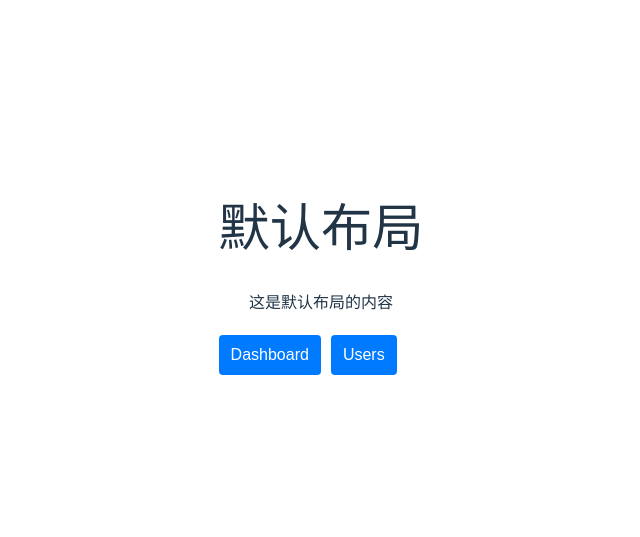
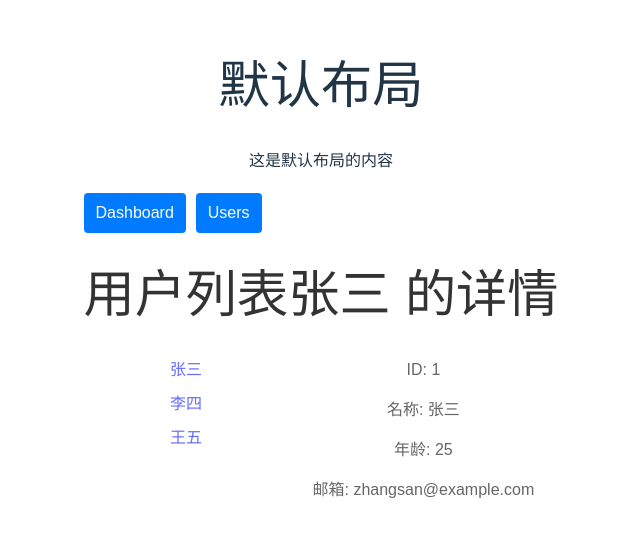
Before and after one commit to Muliminty/Vue3-admin, a Vue app: page /users/1 in a window 1280 px wide. Shown: the part 129-666 px from the top of the page, without its empty margins (319-959 px from the left). Built offline with nearby package versions, Linux system fonts and the light colour scheme.

Commit message:
嵌套路由

```diff
--- a/src/router/modules/user.ts
+++ b/src/router/modules/user.ts
@@ -5,6 +5,13 @@ const userRoutes: RouteRecordRaw[] = [
         path: '/users',
         name: 'UserList',
         component: () => import('@/views/User/UserList.vue'),
+        children: [
+            {
+                path: ':id',  // 子路由路径，带参数
+                name: 'UserDetail',
+                component: () => import('@/views/User/UserDetail.vue'),
+            },
+        ],
     },
     // {
     //     path: '/users/:id',
--- /dev/null
+++ b/src/views/User/UserDetail.vue
@@ -0,0 +1,80 @@
+<template>
+    <div v-if="user">
+        <h1>{{ user.name }} 的详情</h1>
+        <p>ID: {{ user.id }}</p>
+        <p>名称: {{ user.name }}</p>
+        <p>年龄: {{ user.age }}</p>
+        <p>邮箱: {{ user.email }}</p>
+    </div>
+    <div v-else>
+        <p v-if="isLoading">正在加载...</p>
+        <p v-else>用户信息未找到</p>
+    </div>
+</template>
+
+<script setup lang="ts">
+import { ref, watch, onMounted } from 'vue';
+import { useRoute } from 'vue-router';
+
+// 定义用户详情类型
+interface User {
+    id: number;
+    name: string;
+    age: number;
+    email: string;
+}
+
+// 响应式的用户数据
+const user = ref<User | null>(null);
+const isLoading = ref(true);  // 是否正在加载
+const route = useRoute();
+
+// 模拟的用户数据
+const users = [
+    { id: 1, name: '张三', age: 25, email: 'zhangsan@example.com' },
+    { id: 2, name: '李四', age: 30, email: 'lisi@example.com' },
+    { id: 3, name: '王五', age: 28, email: 'wangwu@example.com' },
+];
+
+// 获取用户详情的函数
+const getUserDetail = (userId: number) => {
+    const foundUser = users.find((user) => user.id === userId);
+    if (foundUser) {
+        user.value = foundUser;
+    } else {
+        user.value = null;
+    }
+    isLoading.value = false; // 数据加载完成，停止loading
+};
+
+// 监听路由参数变化并加载用户详情
+watch(
+    () => route.params.id,
+    (newId) => {
+        isLoading.value = true; // 开始加载
+        const userId = Number(newId);
+        getUserDetail(userId);
+    },
+    { immediate: true }  // 初始化时也调用一次
+);
+
+// 初始化时获取用户数据
+onMounted(() => {
+    const userId = Number(route.params.id);
+    getUserDetail(userId);
+});
+</script>
+
+<style scoped>
+h1 {
+    color: #333;
+}
+
+p {
+    color: #666;
+}
+
+p:not(:last-child) {
+    margin-bottom: 8px;
+}
+</style>
--- a/src/views/User/UserList.vue
+++ b/src/views/User/UserList.vue
@@ -1,9 +1,18 @@
 <template>
-    <div>
-        <h1>用户列表</h1>
-        <ul>
-            <li v-for="user in users" :key="user.id">{{ user.name }}</li>
-        </ul>
+    <div class="user">
+        <div>
+            <h1>用户列表</h1>
+            <ul>
+                <li v-for="user in users" :key="user.id">
+                    <router-link :to="`/users/${user.id}`">{{ user.name }}</router-link>
+                </li>
+            </ul>
+        </div>
+
+        <!-- 在这里渲染嵌套路由 -->
+        <div>
+            <router-view />
+        </div>
     </div>
 </template>
 
@@ -21,4 +30,27 @@ const users = ref([
 h1 {
     color: #333;
 }
+
+ul {
+    list-style-type: none;
+    padding: 0;
+}
+
+li {
+    margin: 10px 0;
+}
+
+.user {
+    display: flex;
+}
+
+
+router-link {
+    color: #007bff;
+    text-decoration: none;
+}
+
+router-link:hover {
+    text-decoration: underline;
+}
 </style>
```
